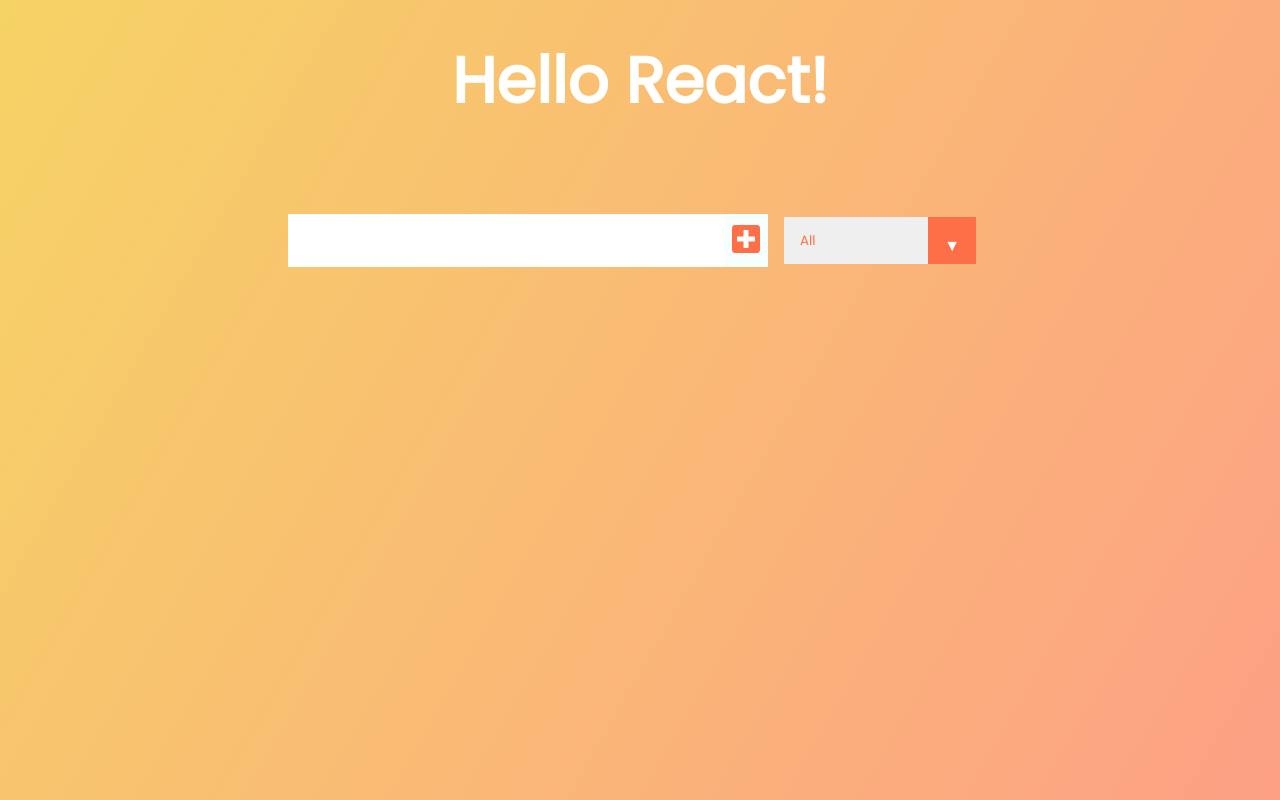
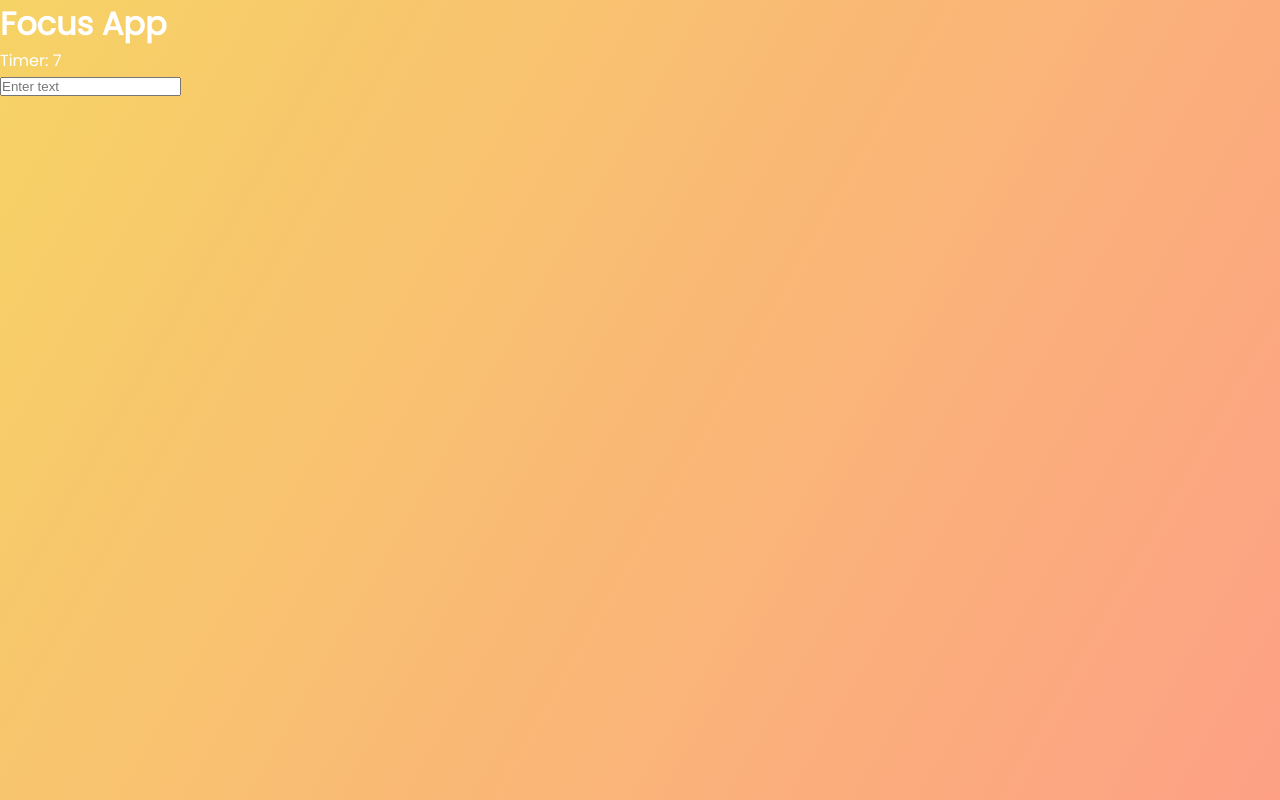
Before and after one commit to thePrnvBot/SE-Lab-Project, a React (Create React App) app: page /Focus in a window 1280 px wide. Built offline with nearby package versions, Linux system fonts and the light colour scheme.

Commit message:
Added Page Routing

```diff
--- a/package.json
+++ b/package.json
@@ -8,6 +8,7 @@
     "@testing-library/user-event": "^13.5.0",
     "react": "^18.2.0",
     "react-dom": "^18.2.0",
+    "react-router-dom": "^6.14.1",
     "react-scripts": "5.0.1",
     "web-vitals": "^2.1.4"
   },
--- a/src/App.css
+++ b/src/App.css
@@ -66,6 +66,7 @@ form button:hover {
 }
 
 .trash-btn,
+.focus-btn,
 .complete-btn {
   background: #ff6f47;
   color: white;
@@ -74,9 +75,15 @@ form button:hover {
   cursor: pointer;
   font-size: 1rem;
 }
+
 .complete-btn {
   background: rgb(11, 212, 162);
 }
+
+.focus-btn {
+  background: rgb(212, 199, 11);
+}
+
 .todo-item {
   padding: 0rem 0.5rem;
 }
@@ -137,3 +144,7 @@ select {
   transform: scale(1.5);
 }
 */
+
+.focus-main {
+
+}
--- a/src/App.js
+++ b/src/App.js
@@ -1,51 +1,20 @@
 import React, { useState, useEffect } from "react";
+import { BrowserRouter, Routes, Route } from "react-router-dom";
 import './App.css';
-
-import Form from "./components/Form";
-import TodoList from "./components/TodoList";
+import Focus from "./pages/Focus";
+import NoPage from "./pages/NoPage";
+import Home from "./pages/Home";
 
 function App() {
-
-  const [inputText, setInputText] = useState("");
-  const [todos, setTodos] = useState([]);
-  const [status,setStatus] = useState('all');
-  const [filteredTodos, setFilteredTodos] = useState([]);
-
-  useEffect(() => {
-    filterHandler();
-  }, [todos, status]);
-
-  const filterHandler = () => {
-    switch(status) {
-      case 'completed':
-        setFilteredTodos(todos.filter(todo => todo.completed === true));
-        break;
-
-      case 'uncompleted':
-        setFilteredTodos(todos.filter(todo => todo.completed === false));
-        break;
-
-      default:
-        setFilteredTodos(todos);
-        break;
-    }
-  };
-
   return (
     <div className="App">
-      <header>
-        <h1>Hello React!</h1>
-      </header>
-      <Form
-      inputText = {inputText}
-      todos = {todos}
-      setTodos = {setTodos}
-      setInputText={setInputText}
-      setStatus={setStatus}/>
-      <TodoList
-      filteredTodos={filteredTodos}
-      setTodos={setTodos}
-      todos={todos}/>
+      <BrowserRouter>
+        <Routes>
+          <Route index path="/Main" element={<Home />}/>
+          <Route path="/Focus" element={<Focus />}/>
+          <Route path="*" element={<NoPage />}/>
+        </Routes>
+      </BrowserRouter>
     </div>
   );
 }
--- a/src/components/Todo.js
+++ b/src/components/Todo.js
@@ -1,4 +1,5 @@
 import React from "react";
+import {useNavigate } from "react-router-dom";
 
 const Todo = ({text, todo, todos, setTodos}) => {
 
@@ -19,6 +20,12 @@ const Todo = ({text, todo, todos, setTodos}) => {
         );
     };
 
+    const navigate = useNavigate();
+
+    const focusOnTask = () => {
+        navigate("/focus");
+    };
+
     return(
         <div className="todo">
             <li className={`todo-item ${todo.completed ? "completed" : ''}`}>{text}</li>
@@ -28,6 +35,9 @@ const Todo = ({text, todo, todos, setTodos}) => {
             <button onClick={deleteHandler} className="trash-btn">
                 <i className="fas fa-trash"></i>
             </button>
+            <button onClick={focusOnTask} className="focus-btn">
+                <i className="fa-solid fa-bullseye"></i>
+            </button>
         </div>
     );
 };
--- a/src/index.js
+++ b/src/index.js
@@ -4,12 +4,17 @@ import './index.css';
 import App from './App';
 import reportWebVitals from './reportWebVitals';
 
+export default function Index() {
+  return (
+    <div></div>
+  );
+}
+
 const root = ReactDOM.createRoot(document.getElementById('root'));
 root.render(
-  <React.StrictMode>
     <App />
-  </React.StrictMode>
 );
+
 
 // If you want to start measuring performance in your app, pass a function
 // to log results (for example: reportWebVitals(console.log))
--- /dev/null
+++ b/src/pages/Focus.js
@@ -0,0 +1,27 @@
+import React, { useState, useEffect } from 'react';
+import '../App.css';
+
+const Focus = () => {
+  const [timer, setTimer] = useState(0);
+
+  // Update timer every second
+  useEffect(() => {
+    const interval = setInterval(() => {
+      setTimer(prevTimer => prevTimer + 1);
+    }, 1000);
+
+    return () => {
+      clearInterval(interval);
+    };
+  }, []);
+
+  return (
+    <div className="focus-main">
+      <h1>Focus App</h1>
+      <p>Timer: {timer}</p>
+      <input type="text" placeholder="Enter text" />
+    </div>
+  );
+}
+
+export default Focus;
--- /dev/null
+++ b/src/pages/Home.js
@@ -0,0 +1,52 @@
+import React, { useState, useEffect } from "react";
+import '../App.css';
+import Form from "../components/Form";
+import TodoList from "../components/TodoList";
+
+function Home() {
+
+  const [inputText, setInputText] = useState("");
+  const [todos, setTodos] = useState([]);
+  const [status,setStatus] = useState('all');
+  const [filteredTodos, setFilteredTodos] = useState([]);
+
+  useEffect(() => {
+    filterHandler();
+  }, [todos, status]);
+
+  const filterHandler = () => {
+    switch(status) {
+      case 'completed':
+        setFilteredTodos(todos.filter(todo => todo.completed === true));
+        break;
+
+      case 'uncompleted':
+        setFilteredTodos(todos.filter(todo => todo.completed === false));
+        break;
+
+      default:
+        setFilteredTodos(todos);
+        break;
+    }
+  };
+
+  return (
+    <div className="App">
+      <header>
+        <h1>Hello React!</h1>
+      </header>
+      <Form
+      inputText = {inputText}
+      todos = {todos}
+      setTodos = {setTodos}
+      setInputText={setInputText}
+      setStatus={setStatus}/>
+      <TodoList
+      filteredTodos={filteredTodos}
+      setTodos={setTodos}
+      todos={todos}/>
+    </div>
+  );
+}
+
+export default Home;
--- /dev/null
+++ b/src/pages/NoPage.js
@@ -0,0 +1,11 @@
+import React from "react";
+
+const NoPage = () => {
+    return(
+        <div>
+            <h1>Error 404!: Page Not Found</h1>
+        </div>
+    );
+};
+
+export default NoPage;
```
Also changed, not shown: 1 other file (tests, documents, lock files or other folders).
